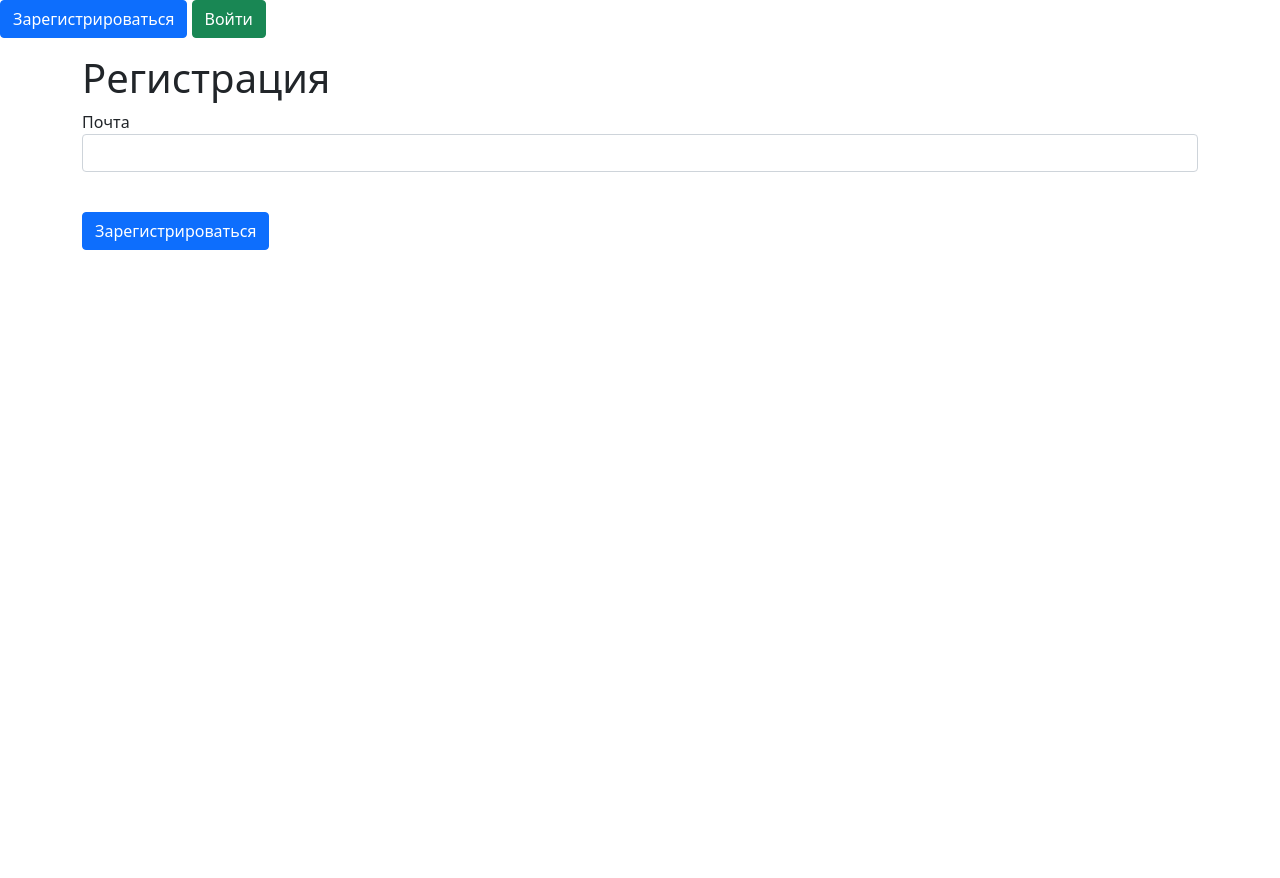
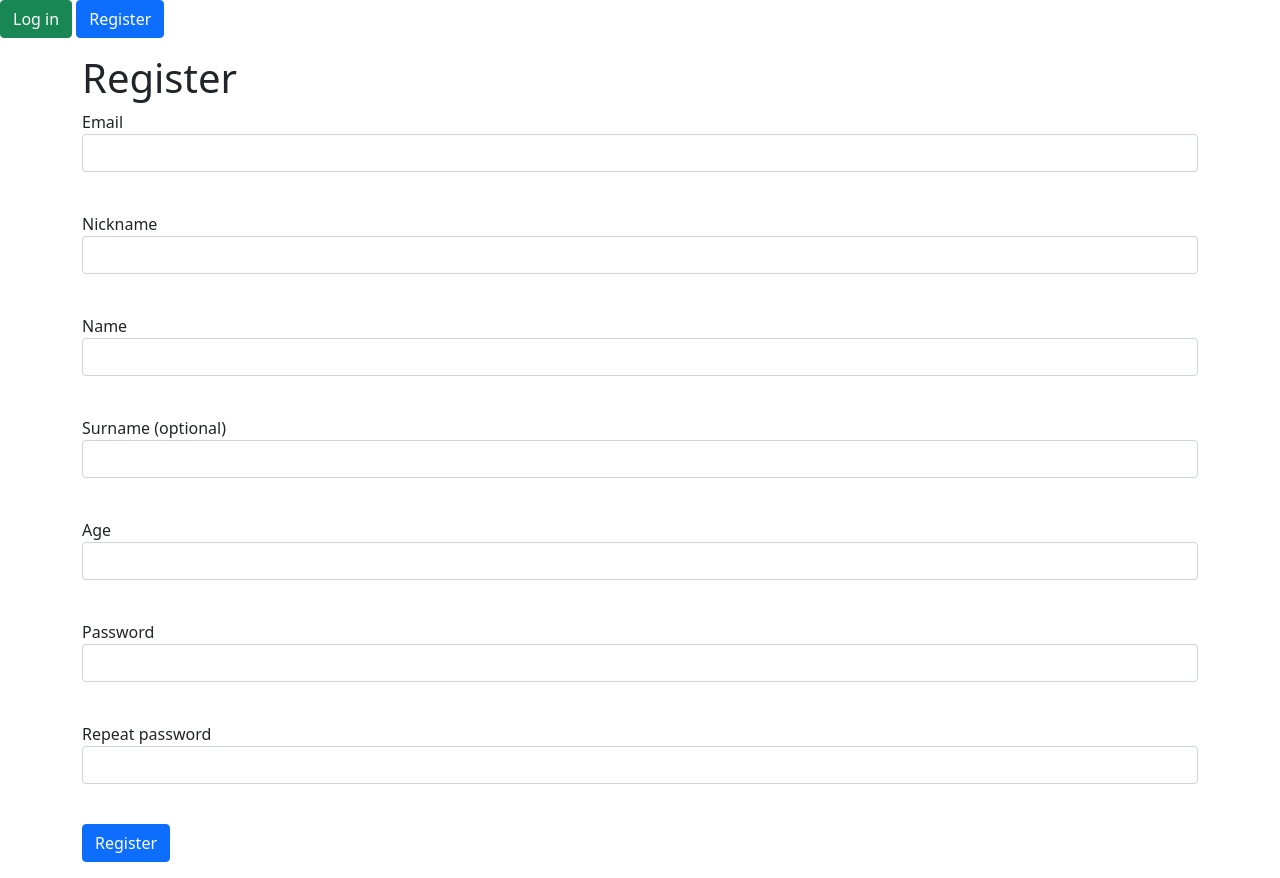
Before and after one commit to yorik410/messenger, a Flask app: page /register in a window 1280 px wide. Before the commit the page ends 250 px from the top, so only its background shows below. Run offline with Flask 3, Linux system fonts and the light colour scheme.

Commit message:
register and logging are working

```diff
--- a/db_scripts/forms/login_form.py
+++ b/db_scripts/forms/login_form.py
@@ -5,34 +5,34 @@ from werkzeug.security import check_password_hash, generate_password_hash
 
 
 class LoginForm(FlaskForm):
-    email = EmailField('Почта', validators=[DataRequired()])
-    password = PasswordField('Пароль', validators=[DataRequired()])
-    remember_me = BooleanField('Запомнить меня')
-    submit = SubmitField('Войти')
+    email = StringField('Nickname or email', validators=[DataRequired()])
+    password = PasswordField('Password', validators=[DataRequired()])
+    remember_me = BooleanField('Remember me')
+    submit = SubmitField('Log in')
 
-    def set_password(self, password):
+    def set_password(self, password):  # Вроде не нужно
         self.hashed_password = generate_password_hash(password)
 
-    def check_password(self, password):
+    def check_password(self, password):  # Вроде не нужно
         return check_password_hash(self.hashed_password, password)
 
 
 class RegisterForm(FlaskForm):
-    email = EmailField('Почта', validators=[DataRequired()])
-    # surname = StringField('Фамилия', validators=[DataRequired()])
-    # name = StringField('Имя', validators=[DataRequired()])
-    # age = IntegerField("Возраст", validators=[DataRequired()])
-    # password = PasswordField('Пароль', validators=[DataRequired()])
-    # password_again = PasswordField('Повторите пароль',
-    #                                validators=[DataRequired()])
-    # position = StringField("Должность")
-    # speciality = StringField("Специальность")
-    # address = StringField("Адрес")
-    # city_from = StringField("Родной город", validators=[DataRequired()])
-    submit = SubmitField('Зарегистрироваться')
+    email = EmailField('Email', validators=[DataRequired()])
+    nickname = StringField('Nickname', validators=[DataRequired()])
+    surname = StringField('Surname (optional)')
+    name = StringField('Name', validators=[DataRequired()])
+    age = IntegerField("Age", validators=[DataRequired()])
+    password = PasswordField('Password', validators=[DataRequired()])
+    password_again = PasswordField('Repeat password',
+                                   validators=[DataRequired()])
+    submit = SubmitField('Register')
 
-    def set_password(self, password):
+    def set_password(self, password):  # Вроде не нужно
         self.hashed_password = generate_password_hash(password)
 
-    def check_password(self, password):
+    def get_hashed_password(self):
+        return generate_password_hash(self.password.data)
+
+    def check_password(self, password):  # Вроде не нужно
         return check_password_hash(self.hashed_password, password)
--- a/main.py
+++ b/main.py
@@ -25,37 +25,60 @@ def login():
     form = LoginForm()
     if form.validate_on_submit():
         db_sess = db_session.create_session()
-        user = db_sess.query(User).filter(User.email == form.email.data).first()
+        if "@" in form.email.data:
+            user = db_sess.query(User).filter(User.email == form.email.data).first()
+        else:
+            user = db_sess.query(User).filter(User.nickname == form.email.data).first()
         if user and user.check_password(form.password.data):
+            if current_user.is_authenticated:
+                logout_user()
             login_user(user, remember=form.remember_me.data)
             return redirect("/")
         return render_template('login.html',
-                               message="Неправильный логин или пароль",
+                               message="Wrong "
+                                       "login or password",
                                form=form)
-    return render_template('login.html', title='Авторизация', form=form)
+    return render_template('login.html', title='Log in', form=form)
 
 
 @app.route('/register', methods=['GET', 'POST'])
 def register():
     form = RegisterForm()
     if form.validate_on_submit():
-        # if form.password.data != form.password_again.data:
-        #     return render_template('register.html', title='Регистрация',
-        #                            form=form,
-        #                            message="Пароли не совпадают")
-        # db_sess = db_session.create_session()
-        # if db_sess.query(User).filter(User.email == form.email.data).first():
-        #     return render_template('register.html', title='Регистрация',
-        #                            form=form,
-        #                            message="Такой пользователь уже есть")
-        # user = User(
-        # )
-        # form.set_password(form.password.data)
-        # user.set_password(form.hashed_password)
-        # db_sess.add(user)
-        # db_sess.commit()
+        if form.password.data != form.password_again.data:
+            return render_template('register.html', title='Register',
+                                   form=form,
+                                   message="Passwords don't match")
+        if len(form.password.data) < 8:
+            return render_template('register.html', title='Register',
+                                   form=form,
+                                   message="Password length should be more than 7 characters")
+        if "@" in form.nickname.data:
+            return render_template('register.html', title='Register',
+                                   form=form,
+                                   message='Don\'t use "@" in nickname')
+        db_sess = db_session.create_session()
+        if db_sess.query(User).filter(User.email == form.email.data).first():
+            return render_template('register.html', title='Register',
+                                   form=form,
+                                   message="User with this email already exists")
+        if db_sess.query(User).filter(User.nickname == form.nickname.data).first():
+            return render_template('register.html', title='Register',
+                                   form=form,
+                                   message="User with this nickname already exists")
+
+        user = User(
+            email=form.email.data,
+            nickname=form.nickname.data,
+            surname=form.surname.data if form.surname.data else None,
+            name=form.name.data,
+            age=form.age.data
+        )
+        user.set_password(form.get_hashed_password())
+        db_sess.add(user)
+        db_sess.commit()
         return redirect('/login')
-    return render_template('register.html', title='Регистрация', form=form)
+    return render_template('register.html', title='Register', form=form)
 
 
 @app.route("/")
--- a/templates/base.html
+++ b/templates/base.html
@@ -14,8 +14,8 @@
             <a class="navbar-brand" href="/logout">{{ current_user.surname }} {{ current_user.name }}</a>
         {% else %}
             <p>
-                <a class="btn btn-primary " href="/register">Зарегистрироваться</a>
-                <a class="btn btn-success" href="/login">Войти</a>
+                <a class="btn btn-success" href="/login">Log in</a>
+                <a class="btn btn-primary " href="/register">Register</a>
             </p>
         {% endif %}
     </nav>
--- a/templates/login.html
+++ b/templates/login.html
@@ -1,12 +1,12 @@
 {% extends "base.html" %}
 
 {% block content %}
-    <h1>Авторизация</h1>
+    <h1>Log in</h1>
     <form action="" method="post">
         {{ form.hidden_tag() }}
         <p>
             {{ form.email.label }}<br>
-            {{ form.email(class="form-control", type="email") }}<br>
+            {{ form.email(class="form-control") }}<br>
             {% for error in form.email.errors %}
                 <div class="alert alert-danger" role="alert">
                     {{ error }}
--- a/templates/register.html
+++ b/templates/register.html
@@ -1,7 +1,7 @@
 {% extends "base.html" %}
 
 {% block content %}
-<h1>Регистрация</h1>
+<h1>Register</h1>
 <form action="" method="post">
     {{ form.hidden_tag() }}
 
@@ -14,6 +14,60 @@
             </p>
         {% endfor %}
     </p>
+    <p>
+        {{ form.nickname.label }}<br>
+        {{ form.nickname(class="form-control") }}<br>
+        {% for error in form.nickname.errors %}
+            <p class="alert alert-danger" role="alert">
+                {{ error }}
+            </p>
+        {% endfor %}
+    </p>
+    <p>
+        {{ form.name.label }}<br>
+        {{ form.name(class="form-control") }}<br>
+        {% for error in form.name.errors %}
+            <p class="alert alert-danger" role="alert">
+                {{ error }}
+            </p>
+        {% endfor %}
+    </p>
+    <p>
+        {{ form.surname.label }}<br>
+        {{ form.surname(class="form-control") }}<br>
+        {% for error in form.surname.errors %}
+            <p class="alert alert-danger" role="alert">
+                {{ error }}
+            </p>
+        {% endfor %}
+    </p>
+    <p>
+        {{ form.age.label }}<br>
+        {{ form.age(class="form-control") }}<br>
+        {% for error in form.age.errors %}
+            <p class="alert alert-danger" role="alert">
+                {{ error }}
+            </p>
+        {% endfor %}
+    </p>
+    <p>
+        {{ form.password.label }}<br>
+        {{ form.password(class="form-control", type="password") }}<br>
+        {% for error in form.password.errors %}
+            <p class="alert alert-danger" role="alert">
+                {{ error }}
+            </p>
+        {% endfor %}
+    </p>
+    <p>
+        {{ form.password_again.label }}<br>
+        {{ form.password_again(class="form-control", type="password") }}<br>
+        {% for error in form.password_again.errors %}
+            <p class="alert alert-danger" role="alert">
+                {{ error }}
+            </p>
+        {% endfor %}
+    </p>
 
     <p>{{ form.submit(type="submit", class="btn btn-primary") }}</p>
     <div>{{ message }}</div>
```
Also changed, not shown: db_scripts/data/users.py (+10 -12 lines).
